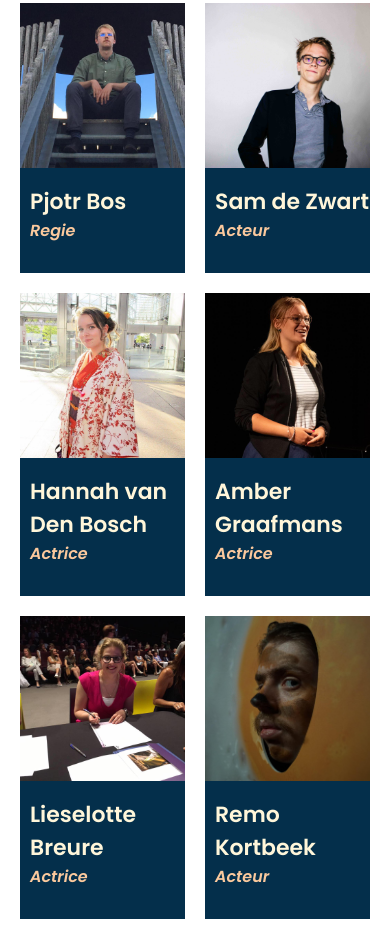
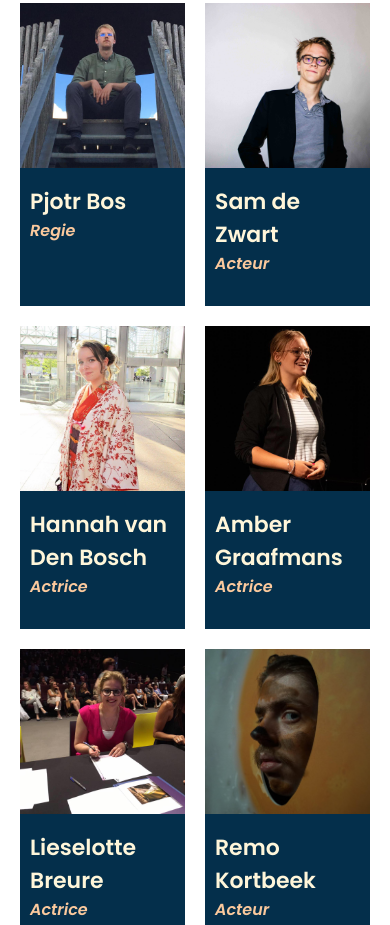
Before and after one commit to SamdeZwart/koortsplank, a plain HTML site: page over.html in a window 390 px wide. Shown: the part 3389-4314 px from the top of the page. Drawn offline with Linux system fonts and the light colour scheme.

Commit message:
Uitlijning

```diff
--- a/mobile.css
+++ b/mobile.css
@@ -343,6 +343,7 @@ h4 {
 
 .Cast1 h3 {
     padding-left: 10px;
+    padding-right: 10px;
     margin-bottom: 0;
     margin-top: 10px;
 }
--- a/styleshit.css
+++ b/styleshit.css
@@ -235,6 +235,7 @@ p {
 
 .Cast1 h3 {
     padding-left: 10px;
+    padding-right: 10px;
     margin-bottom: 0;
     margin-top: 10px;
 }
```
